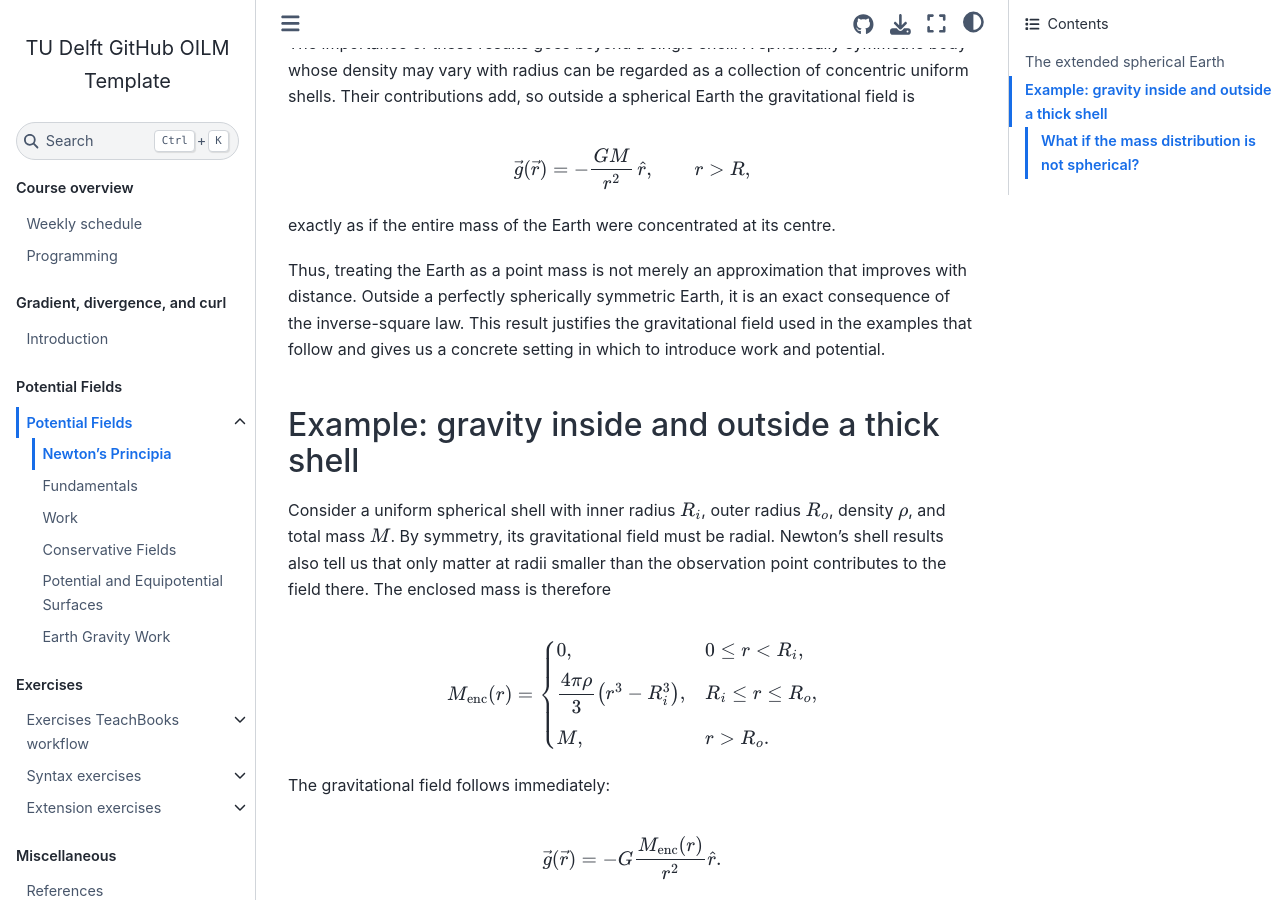
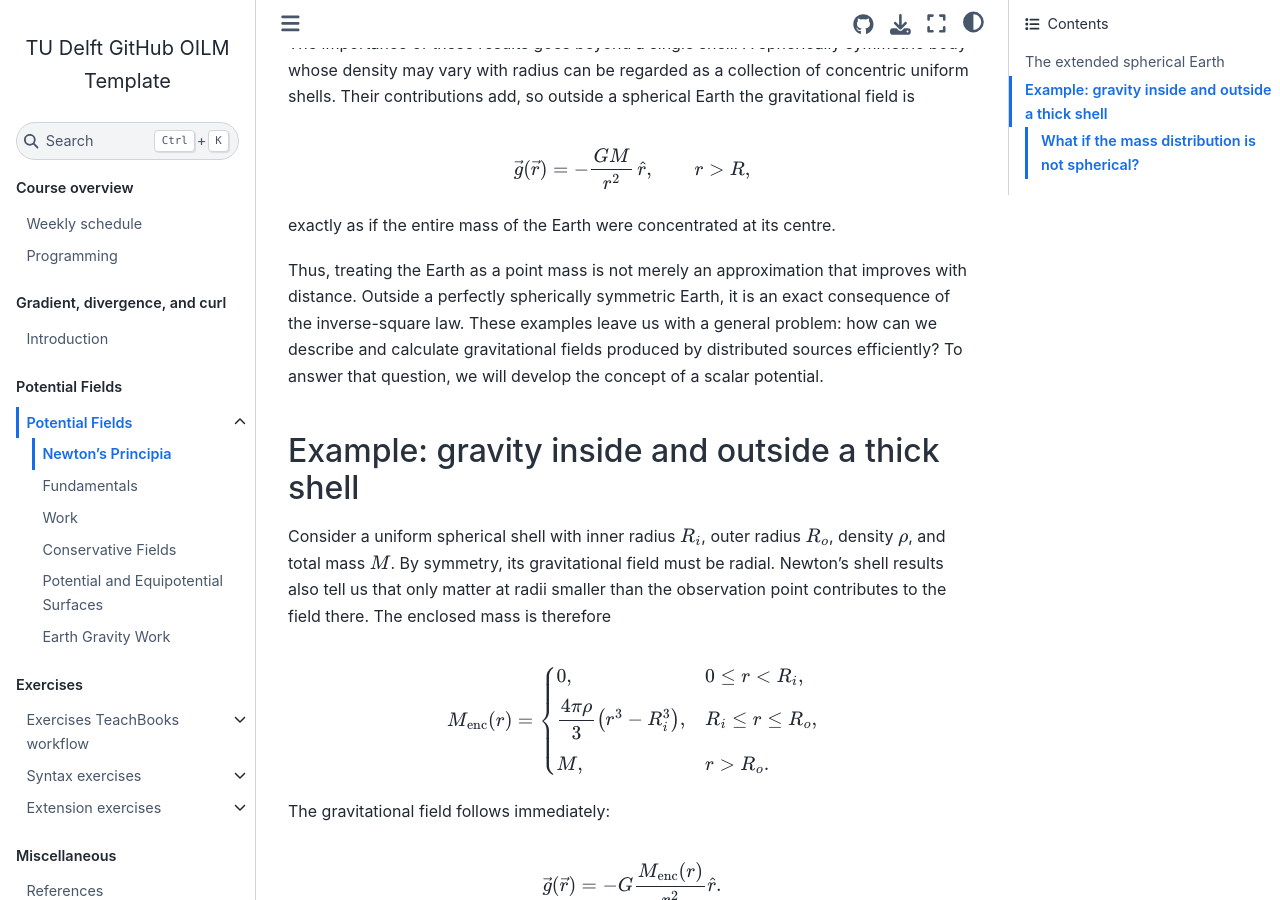
Before and after one commit to BScECT/FieldWaves, a Jupyter Book: the page built from book/2_potential_fields/newtons_principia.md, in a window 1280 px wide and 900 px high, scrolled down 5164 px. Built offline with Jupyter Book 1.0.4 settings and Sphinx 7.4.7 and the Sphinx Book theme 1.1.4, drawn with Linux system fonts in a browser that asks for light colours; pages that are not in the unit, such as notebooks, are missing from menus; comment, search, counter and statistics services are not loaded.

Commit message:
small edit

```diff
--- a/book/2_potential_fields/newtons_principia.md
+++ b/book/2_potential_fields/newtons_principia.md
@@ -146,7 +146,8 @@ $$
 
 exactly as if the entire mass of the Earth were concentrated at its centre.
 
-Thus, treating the Earth as a point mass is not merely an approximation that improves with distance. Outside a perfectly spherically symmetric Earth, it is an exact consequence of the inverse-square law. This result justifies the gravitational field used in the examples that follow and gives us a concrete setting in which to introduce work and potential.
+Thus, treating the Earth as a point mass is not merely an approximation that improves with distance. Outside a perfectly spherically symmetric Earth, it is an exact consequence of the inverse-square law. These examples leave us with a general problem: how can we describe and calculate gravitational fields produced by distributed sources efficiently? To answer that question, we will develop the concept of a scalar potential.
+%This result justifies the gravitational field used in the examples that follow and gives us a concrete setting in which to introduce work and potential. -->
 
 ## Example: gravity inside and outside a thick shell
 
```
